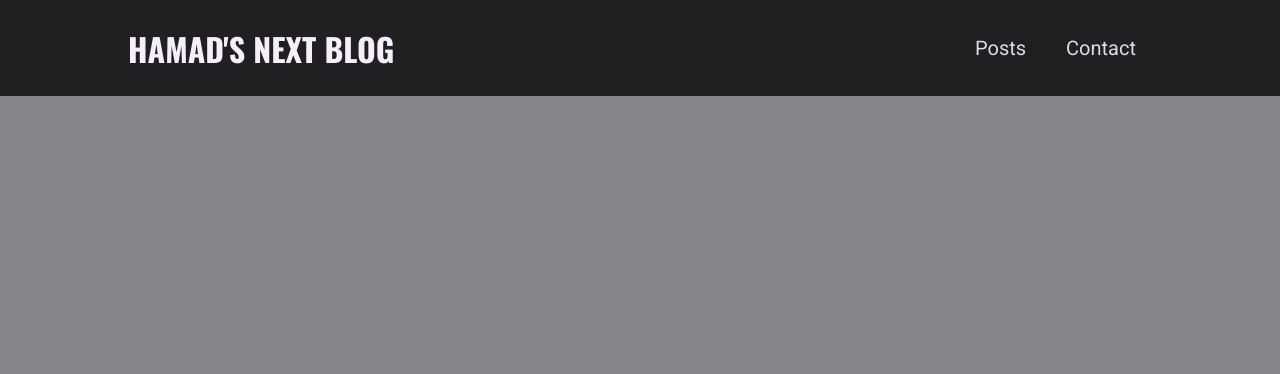
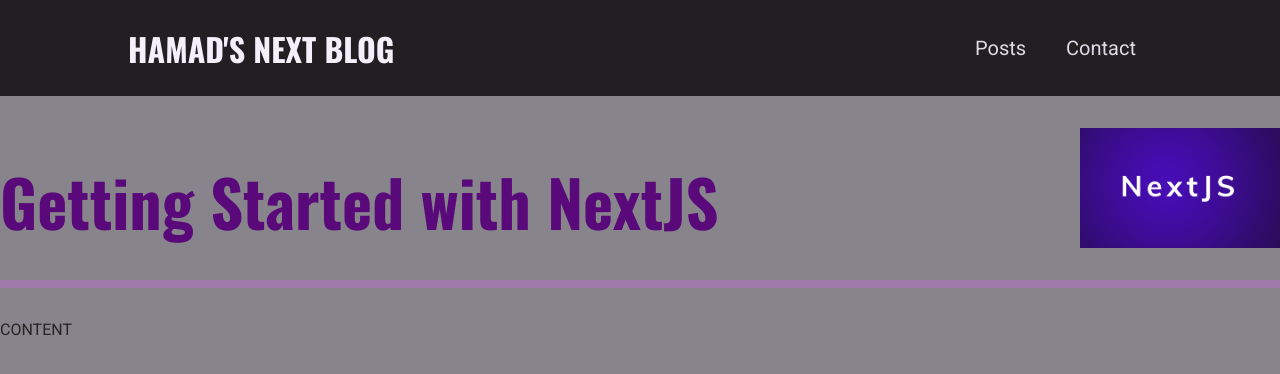
Before and after one commit to hamadzia74/nextjs-blogs-post, a Next.js app: page /posts/getting-started-with-nextjs in a window 1280 px wide. Shown: the top 374 px of the page. Built offline with nearby package versions, Linux system fonts and the light colour scheme.

Commit message:
Worked on the "Post Detail" Page

```diff
--- /dev/null
+++ b/components/posts/post-detail/post-content.js
@@ -0,0 +1,20 @@
+import PostHeader from "./post-header";
+
+const DUMMY_POSTS = {
+    slug: 'getting-started-with-nextjs',
+    title: 'Getting Started with NextJS',
+    image: 'getting-started-nextjs.png',
+    date: '2023-11-14',
+    content: '# This is a first post'
+}
+function PostContent() {
+    const imagePath = `/images/posts/${DUMMY_POSTS.slug}/${DUMMY_POSTS.image}`;
+
+    return (
+        <article>
+            <PostHeader title={DUMMY_POSTS.title} image={imagePath} />
+            CONTENT
+        </article>
+    )
+}
+export default PostContent;
--- /dev/null
+++ b/components/posts/post-detail/post-header.js
@@ -0,0 +1,13 @@
+import Image from "next/image";
+import classes from "./post-header.module.css"
+
+function PostHeader(props) {
+    const { title, image } = props;
+    return (
+        <header className={classes.header}>
+            <h1>{title}</h1>
+            <Image src={image} alt={title} width={200} height={150} />
+        </header>
+    )
+}
+export default PostHeader;
--- /dev/null
+++ b/components/posts/post-detail/post-header.module.css
@@ -0,0 +1,38 @@
+
+.header {
+    padding-bottom: var(--size-8);
+    border-bottom: 8px solid var(--color-primary-100);
+    margin: var(--size-4) 0;
+    display: flex;
+    flex-direction: column-reverse;
+    justify-content: space-between;
+    align-items: center;
+    gap: 1rem;
+  }
+
+  .header h1 {
+    font-size: var(--size-8);
+    color: var(--color-primary-500);
+    margin: 0;
+    line-height: initial;
+    text-align: center;
+  }
+
+  .header img {
+    object-fit: cover;
+    width: 200px;
+    height: 120px;
+  }
+
+  @media (min-width: 768px) {
+    .header {
+      margin: var(--size-8) 0;
+      flex-direction: row;
+      align-items: flex-end;
+    }
+
+    .header h1 {
+      font-size: var(--size-16);
+      text-align: left;
+    }
+  }
--- a/pages/posts/[slug].js
+++ b/pages/posts/[slug].js
@@ -1,4 +1,6 @@
+import PostContent from "../../components/posts/post-detail/post-content";
+
 function PostDetailPage() {
-
+    return <PostContent />
 }
 export default PostDetailPage;
```
Also changed, not shown: components/posts/post-detail/post-content.module.css (added, +26 -0 lines).
